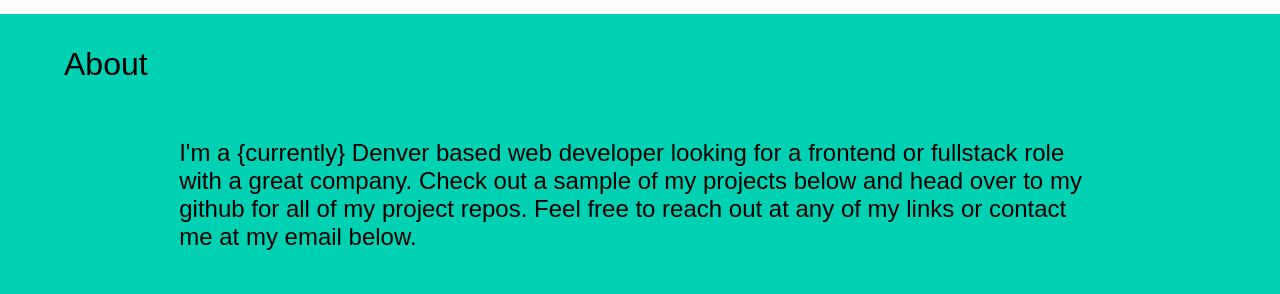
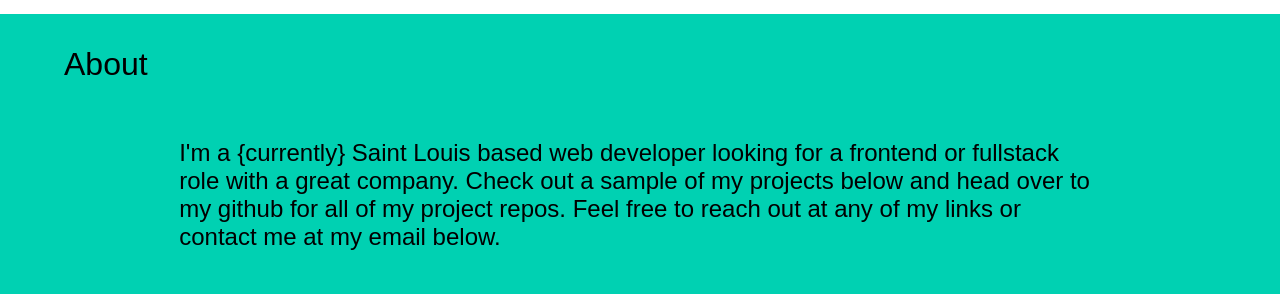
Before and after one commit to brad-mortensen/react-portfolio, a React (Create React App) app: page / in a window 1280 px wide. Shown: the part 840-1134 px from the top of the page. Built offline with nearby package versions, Linux system fonts and the light colour scheme; the HTML template or start-up script is replaced by a standard one; a web font is replaced by a local one.

Commit message:
Updates resume and intro city

```diff
--- a/src/components/HeaderContent.js
+++ b/src/components/HeaderContent.js
@@ -19,7 +19,7 @@ const HeaderContent = () => {
         <p>About</p>
         <div className="introductions">
           <p className="intro">
-            {"I'm a {currently} Denver based web developer looking for a frontend or fullstack role with a great company. Check out a sample of my projects below and head over to my github for all of my project repos. Feel free to reach out at any of my links or contact me at my email below."}
+            {"I'm a {currently} Saint Louis based web developer looking for a frontend or fullstack role with a great company. Check out a sample of my projects below and head over to my github for all of my project repos. Feel free to reach out at any of my links or contact me at my email below."}
           </p>
           <p>
             {"{ ...or go straight to my "}
```
